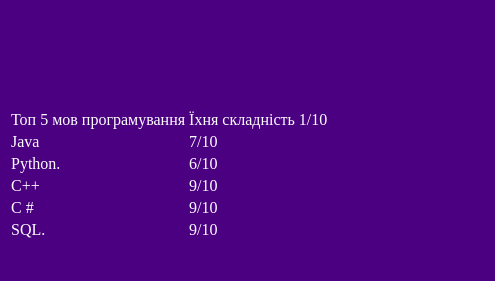
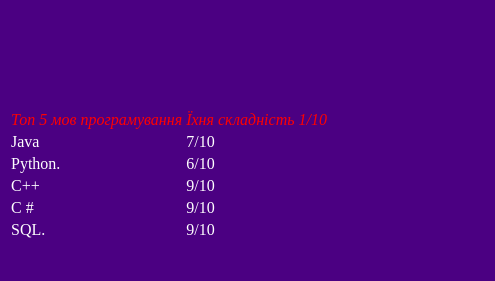
Before and after one commit to Dekvix/Myhobby, a plain HTML site: page index.html in a window 1280 px wide. Shown: the part 632-913 px from the top of the page, 0-495 px from the left. Drawn offline with Linux system fonts and the light colour scheme.

Commit message:
Update index.html

```diff
--- a/index.html
+++ b/index.html
@@ -15,8 +15,8 @@
     <footer style="text-align:center;color:white;font-size:30px">
         <table>
             <tr>
-                <td> Топ  5  мов програмування </td>
-                <td> Їхня складність 1/10 </td>
+                <td style="color:red"><i> Топ  5  мов програмування </i></td>
+                <td style="color:red"><i> Їхня складність 1/10 </i></td>
                 </tr>
                 <tr>
                     <td> Java </td>
@@ -40,7 +40,8 @@
                     </tr>
         </table>
         <a href="https://www.instagram.com/lil.marinyuk/?igshid=OGQ5ZDc2ODk2ZA%3D%3D"/>
-        <img src="https://store-images.s-microsoft.com/image/apps.31997.13510798887167234.6cd52261-a276-49cf-9b6b-9ef8491fb799.30e70ce4-33c5-43d6-9af1-491fe4679377"/ height="30" width="30"> <a href="https://www.instagram.com/lil.marinyuk/?igshid=OGQ5ZDc2ODk2ZA%3D%3D"/></a>
+        <img src="https://store-images.s-microsoft.com/image/apps.31997.13510798887167234.6cd52261-a276-49cf-9b6b-9ef8491fb799.30e70ce4-33c5-43d6-9af1-491fe4679377"/ height="30" width="30">
+</a>
         <p> вулиця Шевченка 9 </p>
         <p> +390667843212 </p>
         </footer>
```
